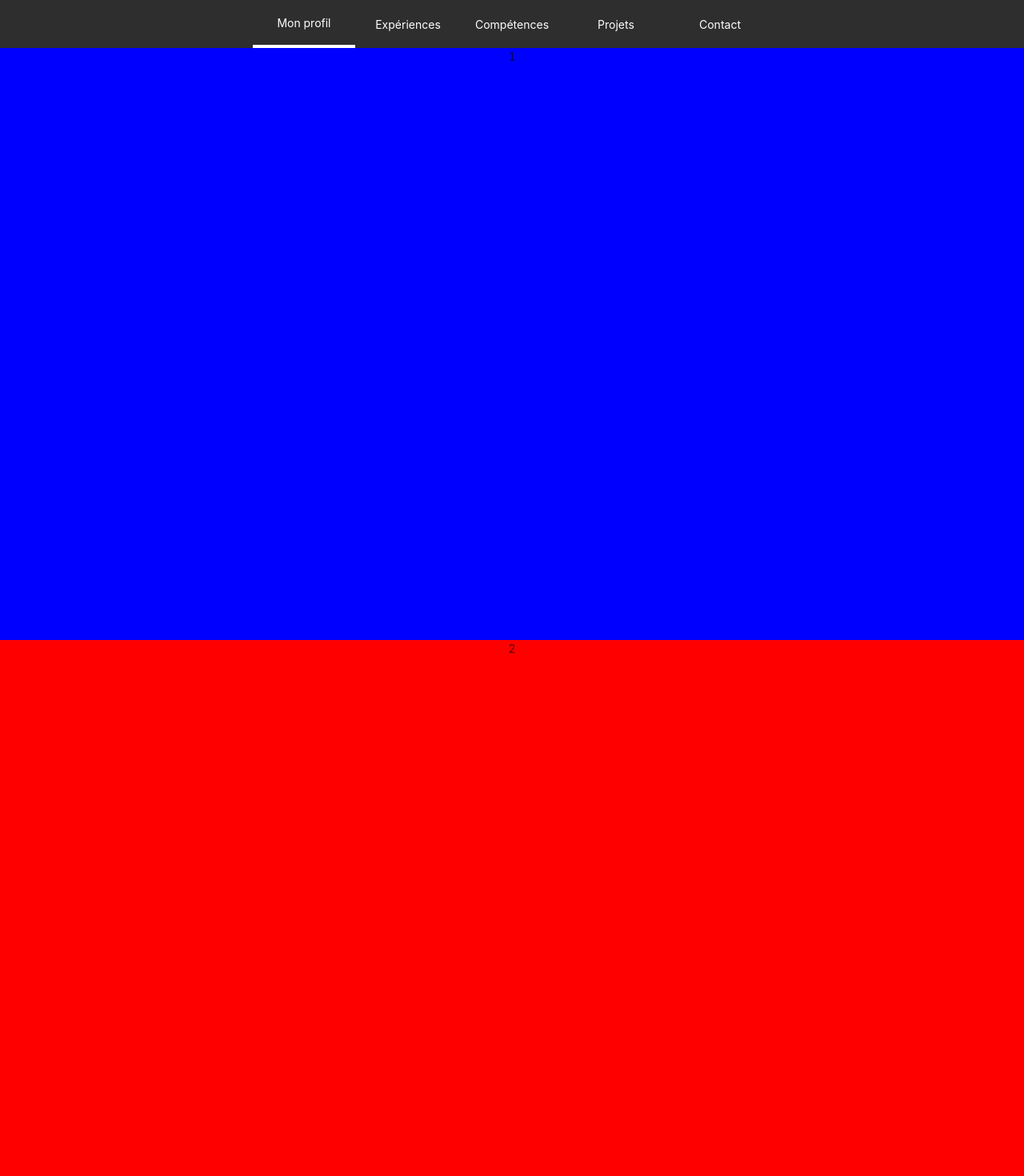
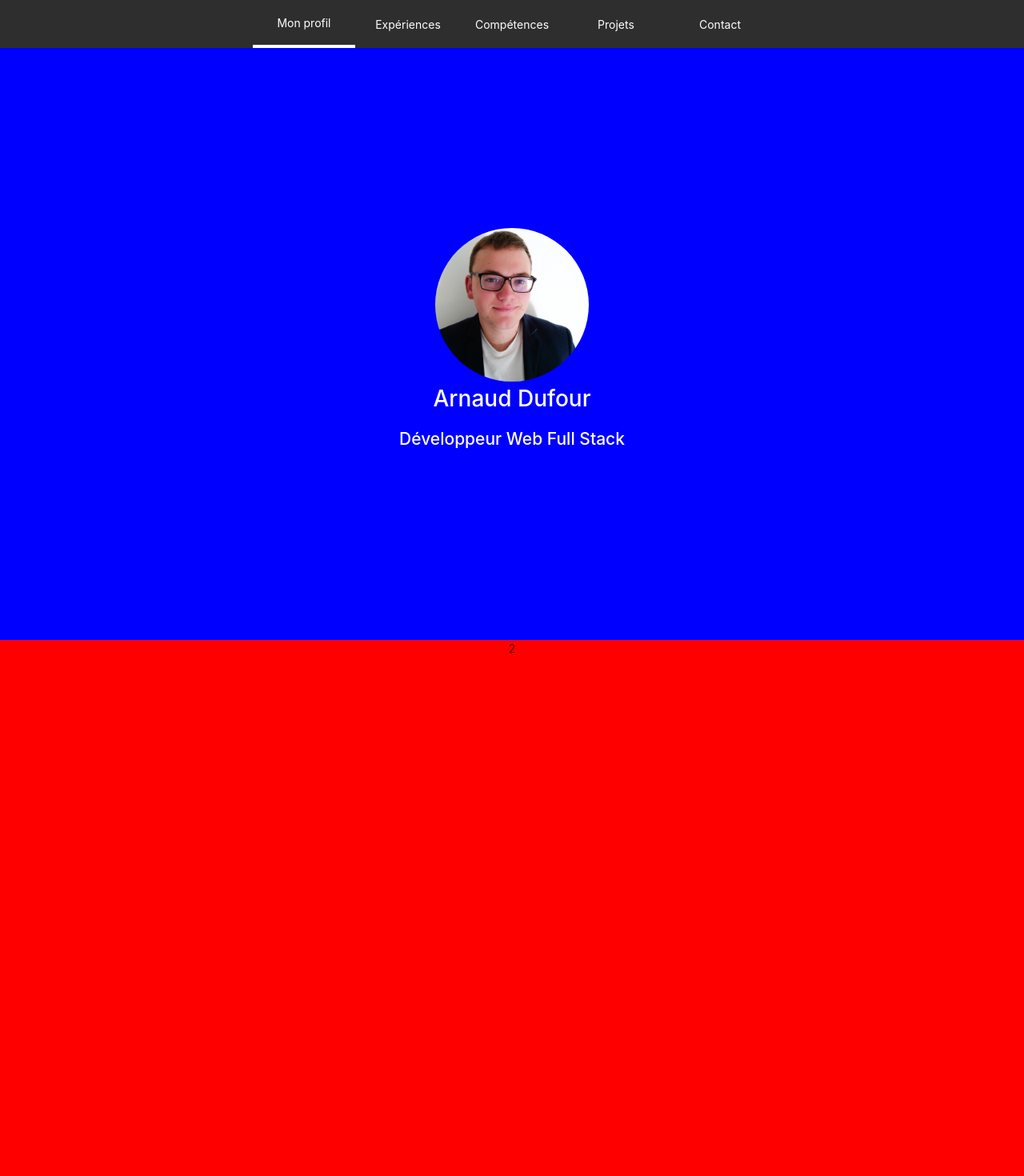
Before and after one commit to arnaud9145/cv, a React (Create React App) app: page / in a window 1280 px wide. Shown: the top 1470 px of the page at 80% size. Built offline with nearby package versions, Linux system fonts and the light colour scheme.

Commit message:
Some work on profile

```diff
--- a/src/App.css
+++ b/src/App.css
@@ -18,9 +18,6 @@
   width: 100%;
   height: 100%;
 }
-#profile {
-  background-color: blue;
-}
 #experiences {
   background-color: red;
 }
--- a/src/Main.js
+++ b/src/Main.js
@@ -1,5 +1,6 @@
 import React from 'react'
 import Header from './components/Header'
+import Profile from './components/Profile'
 
 class App extends React.PureComponent {
   constructor(props) {
@@ -105,20 +106,18 @@ class App extends React.PureComponent {
       <div className='App'>
         <Header selected={location.pathname} />
         <div className='body'>
-          <div className='content'>
-            <div id='profile'>1</div>
+          <Profile/>
+          <div className='content' id='experiences'>
+            <div>2</div>
           </div>
-          <div className='content'>
-            <div id='experiences'>2</div>
+          <div className='content' id='abilities'>
+            <div>3</div>
           </div>
-          <div className='content'>
-            <div id='abilities'>3</div>
+          <div className='content' id='projects'>
+            <div>4</div>
           </div>
-          <div className='content'>
-            <div id='projects'>4</div>
-          </div>
-          <div className='content'>
-            <div id='contact'>5</div>
+          <div className='content' id='contact'>
+            <div>5</div>
           </div>
         </div>
       </div>
--- /dev/null
+++ b/src/components/Profile.jsx
@@ -0,0 +1,13 @@
+import React from 'react'
+import './styles/profile.css'
+import image from '../assets/moi.jpeg'
+
+const Profile = () => (
+  <div className='profile' id='profile'>
+    <img src={image} alt='' className='avatar'></img>
+    <h1>Arnaud Dufour</h1>
+    <h2>Développeur Web Full Stack</h2>
+  </div>
+)
+
+export default Profile
--- a/src/components/styles/header.css
+++ b/src/components/styles/header.css
@@ -1,8 +1,3 @@
-.ant-btn-primary.button_header {
-  background-color: transparent;
-  height: 50px;
-  border-color: transparent;
-}
 header {
   position: fixed;
   height: 60px;
@@ -14,27 +9,3 @@ header {
   justify-content: center;
   align-items: center;
 }
-
-.a-intro__main-text {
-  color: black;
-  font-size: 40px;
-  padding-bottom: 5px;
-  letter-spacing: 3px;
-  margin-left: 20px;
-}
-.button_header {
-  color: white;
-  font-size: 30px;
-  padding-bottom: 5px;
-  background-color: black;
-  letter-spacing: 2px;
-  margin-left: 10px;
-  padding-left: 30px;
-}
-
-@media screen and (max-width: 350px) {
-  .a-intro-header__nav__mobile .a-intro-header__mainButton {
-    left: 100%;
-    transform: translateX(calc(-100% - 10px));
-  }
-}
--- /dev/null
+++ b/src/components/styles/profile.css
@@ -0,0 +1,22 @@
+#profile {
+  background-color: blue;
+}
+
+.profile {
+  height: 100%;
+  width: 100%;
+  display: flex;
+  flex-direction: column;
+  justify-content: center;
+  align-items: center;
+}
+.profile > h1 {
+  color: white;
+}
+.profile > h2 {
+  color: white;
+}
+.avatar {
+  border-radius: 50%;
+  width: 15%;
+}
```
Also changed, not shown: src/assets/moi.jpeg (added).
